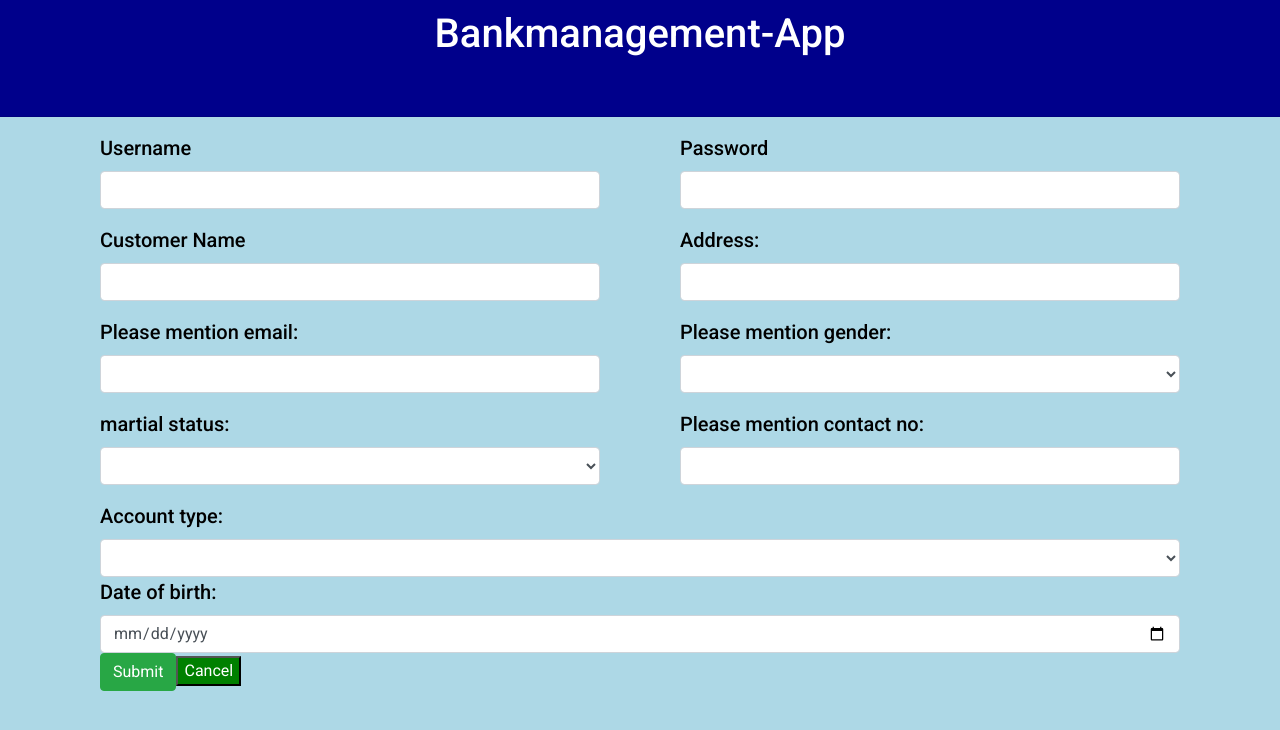
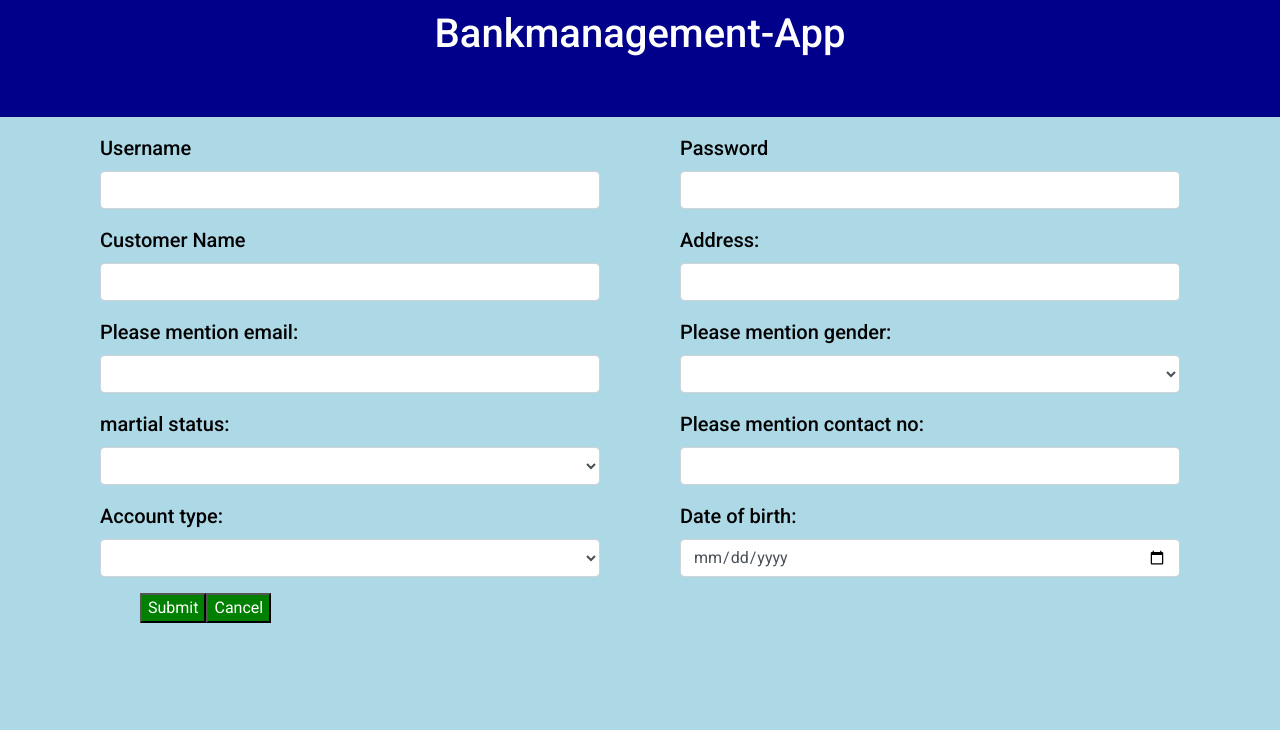
Before and after one commit to sanando1111/bankmanagement, an Angular app in the folder bankmanagement-app/: page /register in a window 1280 px wide. Shown: the top 730 px of the page. Built offline with nearby package versions, Linux system fonts and the light colour scheme.

Commit message:
Css Changes and update comp fix

```diff
--- a/bankmanagement-app/src/app/register-customer/register-customer.component.css
+++ b/bankmanagement-app/src/app/register-customer/register-customer.component.css
@@ -10,3 +10,8 @@
     float: right;
     width:500px;
 }
+.action{
+    top:500px;
+    float: left;
+    margin-left: 140px;
+}
--- a/bankmanagement-app/src/app/register-customer/register-customer.component.html
+++ b/bankmanagement-app/src/app/register-customer/register-customer.component.html
@@ -1,7 +1,8 @@
 
+<div>
+<form (ngSubmit)="onSubmit()">
 <div class="container">
             <div class="col-lg-12">
-    <form (ngSubmit)="onSubmit()">
         <div class="form-group" class="align_left">
             <label for="name">Username</label>
             <input type="text" class="form-control" id="username" required [(ngModel)]="customer.username"
@@ -63,20 +64,25 @@
             <p class="error">{{contactErrorMsg}}</p>
         </div>
 
-        <div class="form-group" class="align-left">
+        <div class="form-group" class="align_left">
             <label for="account_type">Account type:</label>
             <select name="account_type" class="form-control" id="account_type" [(ngModel)]="customer.accountType">
                 <option value="salary">salary</option>
                 <option value="savings">savings</option>
             </select>
-        </div>
-        <div class="form-group" class="align-right">
-        <label>Date of birth:</label>
-        <input name="dob" type="date" [max]="minDate" class="form-control" [(ngModel)]="customer.dateOfBirth"/>
+            <p></p>
         </div>
 
-        <button type="submit" class="btn btn-success">Submit</button>
+        <div class="form-group" class="align_right">
+        <label for="date_of_birth">Date of birth:</label>
+        <input name="dob" type="date" [max]="minDate" class="form-control" [(ngModel)]="customer.dateOfBirth"/>
+        <p></p>
+        </div>
+    </div>
+</div>
+    <div class="action">
+        <button type="submit" >Submit</button>
         <button type="button" (click)="onCancel()">Cancel</button>
+    </div>
     </form>
 </div>
-</div>
--- a/bankmanagement-app/src/app/update-customer/update-customer.component.html
+++ b/bankmanagement-app/src/app/update-customer/update-customer.component.html
@@ -71,7 +71,12 @@
     </select>
 </div>
 
-<button type="submit" class="btn btn-success">Submit</button>
+<div class="form-group" >
+    <label for="date_of_birth">Date of birth:</label>
+    <input name="dob" type="date" [max]="minDate" class="form-control" [(ngModel)]="customer.dateOfBirth"/>
+</div>
+
+<button type="submit">Submit</button>
 <button type="button" (click)="onCancel()">Cancel</button>
 </form>
 </div>
--- a/bankmanagement-app/src/app/update-customer/update-customer.component.ts
+++ b/bankmanagement-app/src/app/update-customer/update-customer.component.ts
@@ -20,8 +20,13 @@ export class UpdateCustomerComponent implements OnInit {
   errorMsgEmail = "";
   iscontactError = true;
   contactErrorMsg = "";
+  minDate:string;
 
-  constructor(private route: ActivatedRoute, private router: Router, private dataService: LoginService) { }
+  constructor(private route: ActivatedRoute, private router: Router, private dataService: LoginService) {
+
+    var now = new Date();
+    this.minDate= now.toISOString().substring(0,10);
+   }
 
   ngOnInit(): void {
     //this.customer.customerId = this.dataService.getCustomerCount() + 1;
```
